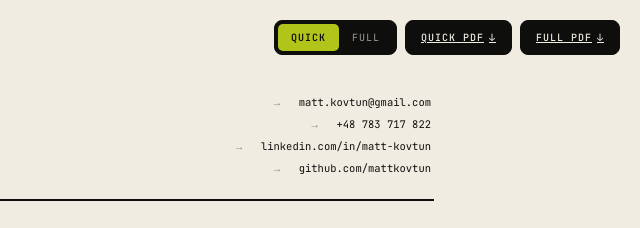
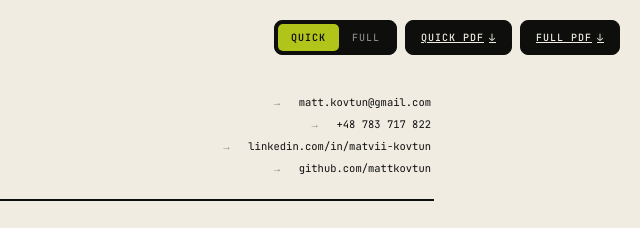
Before and after one commit to MattKovtun/CV, a website: page index.html in a window 1280 px wide. Shown: the top 228 px of the page, 640-1280 px from the left. Drawn offline with Linux system fonts and the light colour scheme.

Commit message:
updated linkedin link

```diff
--- a/index.html
+++ b/index.html
@@ -38,8 +38,8 @@
       <div class="contact">
         <div><span class="k">→</span><a href="mailto:matt.kovtun@gmail.com">matt.kovtun@gmail.com</a></div>
         <div><span class="k">→</span><a href="tel:+48783717822">+48 783 717 822</a></div>
-        <div><span class="k">→</span><a href="https://linkedin.com/in/matt-kovtun" target="_blank"
-            rel="noopener">linkedin.com/in/matt-kovtun</a></div>
+        <div><span class="k">→</span><a href="https://www.linkedin.com/in/matvii-kovtun-32a87b158/" target="_blank"
+            rel="noopener">linkedin.com/in/matvii-kovtun</a></div>
         <div><span class="k">→</span><a href="https://github.com/mattkovtun" target="_blank"
             rel="noopener">github.com/mattkovtun</a></div>
       </div>
@@ -688,7 +688,7 @@
         <section class="side-section">
           <h3 class="side-title">Elsewhere</h3>
           <ul class="links-list">
-            <li><a href="https://linkedin.com/in/matt-kovtun" target="_blank" rel="noopener"><span>LinkedIn</span><span
+            <li><a href="https://www.linkedin.com/in/matvii-kovtun-32a87b158/" target="_blank" rel="noopener"><span>LinkedIn</span><span
                   class="link-arrow">↗</span></a></li>
             <li><a href="https://github.com/mattkovtun" target="_blank" rel="noopener"><span>GitHub</span><span
                   class="link-arrow">↗</span></a></li>
```
Also changed, not shown: 2 other files.
